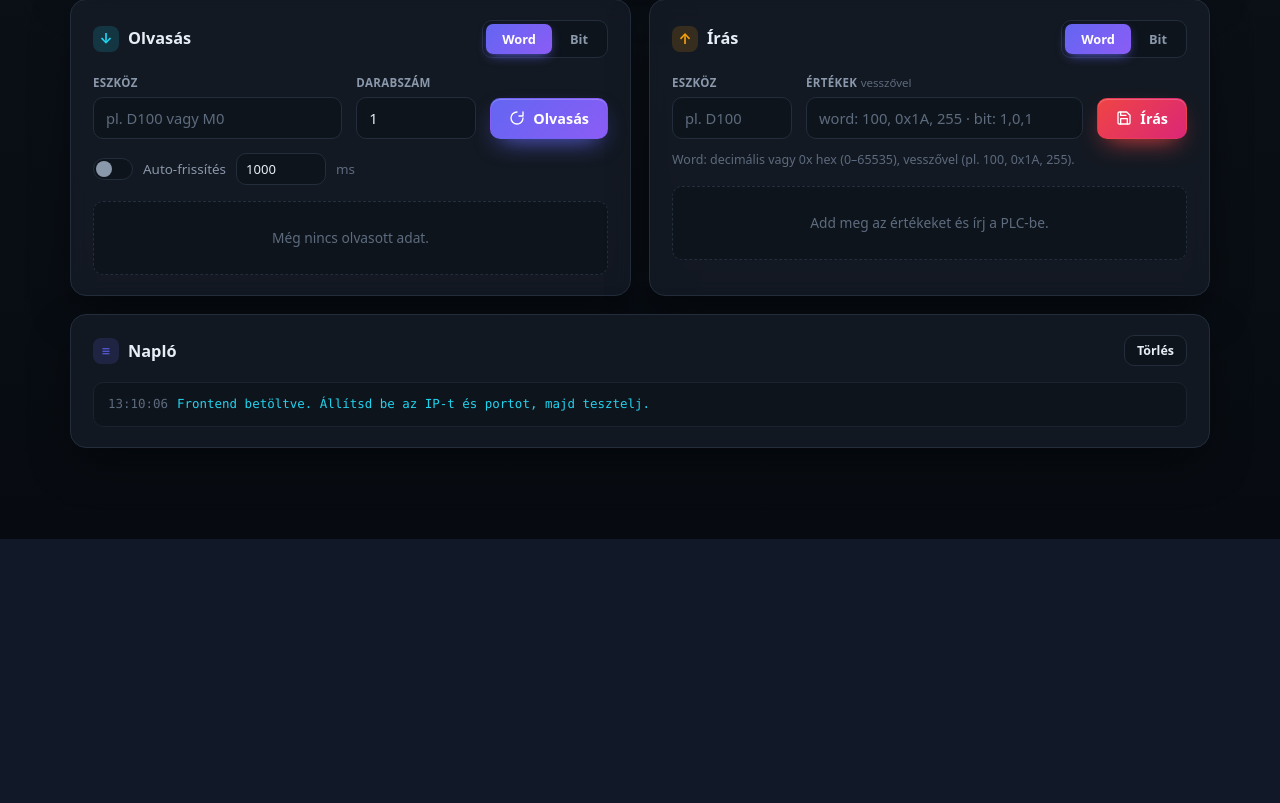
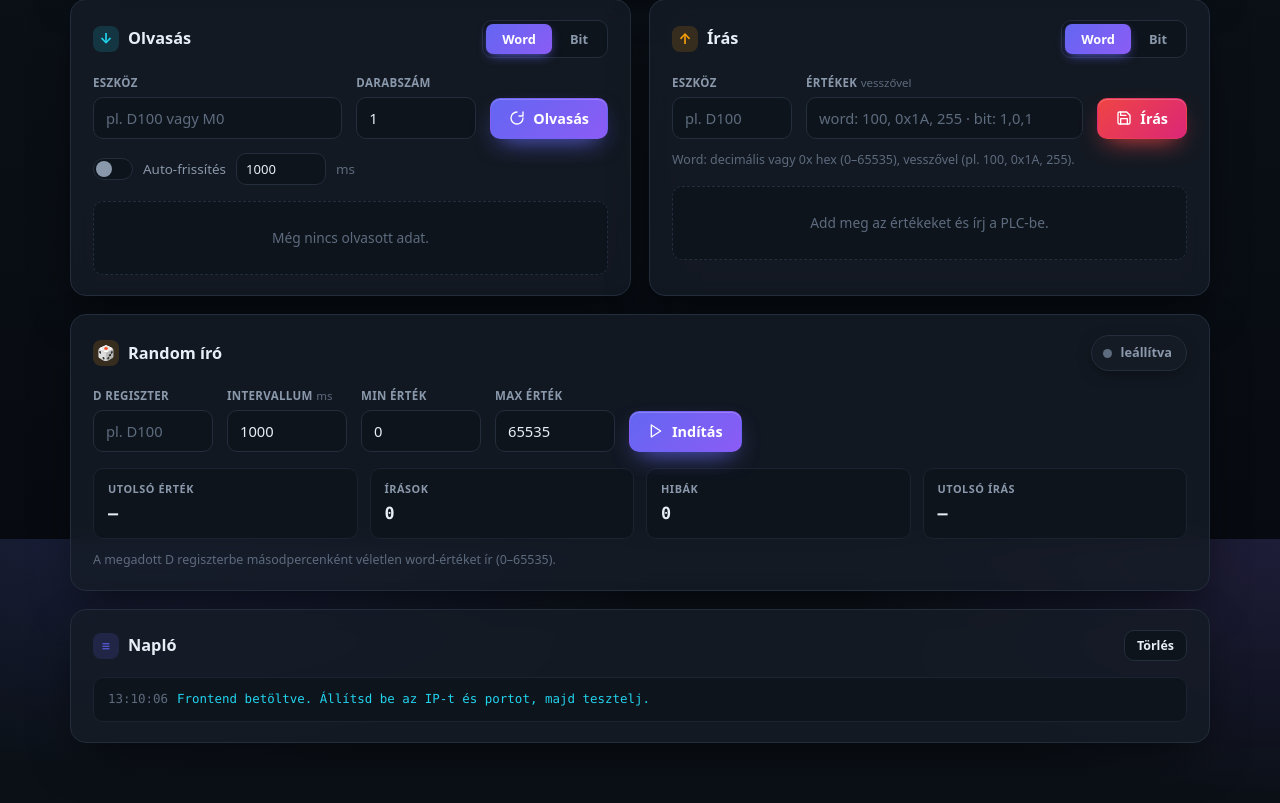
Before and after one commit to CoolFrog2/SLMP, a Flask app: page / in a window 1280 px wide. Shown: the part 261-1064 px from the top of the page. Before the commit the page ends 800 px from the top, so only its background shows below. Run offline with Flask 3, Linux system fonts and the light colour scheme.

Commit message:
Random D-regiszter író: másodpercenként véletlen word
- app.py: RandomWriter háttérszál (saját stop-event, thread-safe státusz),
  /api/random/start|stop|status végpontok; állítható intervallum (200-60000
  ms), min/max érték; 10 egymást követő hiba után automatikus leállás
- frontend: "Random író" panel start/stop gombbal, élő státusszal
  (utolsó érték, írások, hibák, utolsó írás ideje), 1 mp-es polling;
  oldalbetöltéskor a szerver futó állapotát tükrözi

Co-Authored-By: Claude Opus 4.8 (1M context) <noreply@anthropic.com>

```diff
--- a/app.py
+++ b/app.py
@@ -6,6 +6,9 @@ a backend megnyitja a TCP kapcsolatot, elvégzi a műveletet, majd bontja.
 """
 
 import os
+import random
+import threading
+import time
 
 from flask import Flask, render_template, request, jsonify
 
@@ -203,6 +206,134 @@ def device_at(device_str, offset):
         return f"{device_str}+{offset}"
 
 
+# ---------------------------------------------------------------------------
+# Random író háttérfeladat
+#   Egy megadott (word) regiszterbe — jellemzően D — adott időközönként
+#   véletlen értéket ír, amíg le nem állítják. Egyszerre egy fut.
+# ---------------------------------------------------------------------------
+class RandomWriter:
+    AUTO_STOP_AFTER = 10  # ennyi egymást követő hiba után automatikus leállás
+
+    def __init__(self):
+        self._thread = None
+        self._stop = None
+        self._lock = threading.Lock()
+        self.status = self._idle_status()
+
+    @staticmethod
+    def _idle_status():
+        return {
+            "running": False, "device": None, "interval_ms": None,
+            "min": None, "max": None, "last_value": None, "last_hex": None,
+            "last_write_at": None, "writes": 0, "errors": 0, "last_error": None,
+        }
+
+    def start(self, host, port, timeout, device, interval_ms, vmin, vmax):
+        with self._lock:
+            # futó példány leállítása (saját stop-eventjével)
+            if self._stop is not None:
+                self._stop.set()
+            stop_event = threading.Event()
+            self._stop = stop_event
+            cfg = {
+                "host": host, "port": port, "timeout": timeout, "device": device,
+                "interval": interval_ms / 1000.0, "vmin": vmin, "vmax": vmax,
+            }
+            self.status = self._idle_status()
+            self.status.update({
+                "running": True, "device": device, "interval_ms": interval_ms,
+                "min": vmin, "max": vmax,
+            })
+            self._thread = threading.Thread(
+                target=self._run, args=(stop_event, cfg), daemon=True)
+            self._thread.start()
+
+    def stop(self):
+        with self._lock:
+            if self._stop is not None:
+                self._stop.set()
+            self._thread = None
+            self.status["running"] = False
+
+    def _run(self, stop_event, cfg):
+        consecutive = 0
+        while not stop_event.is_set():
+            value = random.randint(cfg["vmin"], cfg["vmax"])
+            try:
+                with SlmpClient(cfg["host"], cfg["port"], timeout=cfg["timeout"]) as client:
+                    client.write_words(cfg["device"], [value])
+                with self._lock:
+                    if stop_event.is_set():
+                        break
+                    self.status["last_value"] = value
+                    self.status["last_hex"] = f"0x{value:04X}"
+                    self.status["last_write_at"] = time.time()
+                    self.status["writes"] += 1
+                consecutive = 0
+            except Exception as e:  # SLMP/hálózati hiba: jelöljük, de tovább próbáljuk
+                consecutive += 1
+                with self._lock:
+                    self.status["errors"] += 1
+                    self.status["last_error"] = str(e)
+                    if consecutive >= self.AUTO_STOP_AFTER:
+                        self.status["running"] = False
+                        self.status["last_error"] = \
+                            f"Automatikus leállás {consecutive} hiba után: {e}"
+                if consecutive >= self.AUTO_STOP_AFTER:
+                    break
+            stop_event.wait(cfg["interval"])
+
+    def get_status(self):
+        with self._lock:
+            return dict(self.status)
+
+
+random_writer = RandomWriter()
+
+
+@app.route("/api/random/start", methods=["POST"])
+def api_random_start():
+    data = request.get_json(force=True, silent=True) or {}
+    try:
+        host = (data.get("ip") or "").strip()
+        port = data.get("port")
+        if not host:
+            raise ValueError("Hiányzó IP cím.")
+        if not port:
+            raise ValueError("Hiányzó port.")
+        timeout = float(data.get("timeout", 3.0))
+        device = (data.get("device") or "").strip()
+        parse_device(device)  # korai validáció (a word-írás bármely word-eszközre megy)
+        interval_ms = int(data.get("interval", 1000))
+        if interval_ms < 200 or interval_ms > 60000:
+            raise ValueError("Az intervallum 200 és 60000 ms között lehet.")
+        vmin = _parse_word_value(data.get("min", 0))
+        vmax = _parse_word_value(data.get("max", 65535))
+        if vmin > vmax:
+            raise ValueError("A minimum nem lehet nagyobb a maximumnál.")
+    except (ValueError, TypeError) as e:
+        return _error(str(e))
+
+    random_writer.start(host, int(port), timeout, device, interval_ms, vmin, vmax)
+    return jsonify({
+        "ok": True,
+        "message": f"Random írás indítva: {device} minden {interval_ms} ms-ben ({vmin}–{vmax})",
+        "status": random_writer.get_status(),
+    })
+
+
+@app.route("/api/random/stop", methods=["POST"])
+def api_random_stop():
+    random_writer.stop()
+    return jsonify({"ok": True, "message": "Random írás leállítva.",
+                    "status": random_writer.get_status()})
+
+
+@app.route("/api/random/status", methods=["GET", "POST"])
+def api_random_status():
+    return jsonify({"ok": True, "status": random_writer.get_status()})
+
+
 if __name__ == "__main__":
     # Izolált rendszerhez kényelmes alapértékek:
     #  - host alapból 0.0.0.0 -> a weblap a hálózat bármely gépéről elérhető.
--- a/static/app.js
+++ b/static/app.js
@@ -296,9 +296,142 @@ function updateHint() {
 ["write-device", "write-values"].forEach((id) =>
   $(id).addEventListener("keydown", (e) => { if (e.key === "Enter") $("btn-write").click(); }));
 
+/* ===================== Random író ===================== */
+let rndPoll = null;
+let rndRunning = false;
+
+function rndSetRunning(running) {
+  rndRunning = running;
+  const btn = $("btn-rnd-toggle");
+  const label = btn.querySelector("span");
+  const state = $("rnd-state");
+  if (running) {
+    btn.classList.replace("btn-primary", "btn-danger");
+    label.textContent = "Leállítás";
+    state.dataset.state = "running";
+  } else {
+    btn.classList.replace("btn-danger", "btn-primary");
+    label.textContent = "Indítás";
+    state.dataset.state = "unknown";
+    $("rnd-state-text").textContent = "leállítva";
+  }
+}
+
+function agoText(epochSec) {
+  const diff = Date.now() / 1000 - epochSec;
+  if (diff < 1.5) return "most";
+  if (diff < 60) return `${Math.round(diff)} mp-e`;
+  return `${Math.round(diff / 60)} perce`;
+}
+
+function rndRenderStatus(s) {
+  const lastEl = $("rnd-last");
+  const newVal = (s.last_value === null || s.last_value === undefined)
+    ? "—" : `${s.last_value} · ${s.last_hex}`;
+  if (newVal !== "—" && lastEl.textContent !== newVal) {
+    lastEl.classList.remove("flash");
+    void lastEl.offsetWidth;        // reflow -> animáció újrajátszása
+    lastEl.classList.add("flash");
+  }
+  lastEl.textContent = newVal;
+  $("rnd-writes").textContent = s.writes ?? 0;
+  $("rnd-errors").textContent = s.errors ?? 0;
+  $("rnd-when").textContent = s.last_write_at ? agoText(s.last_write_at) : "—";
+  if (s.running) $("rnd-state-text").textContent = `fut · ${s.device} / ${s.interval_ms} ms`;
+}
+
+function rndStartPolling() {
+  rndStopPolling();
+  rndPoll = setInterval(rndPollStatus, 1000);
+}
+function rndStopPolling() {
+  if (rndPoll) { clearInterval(rndPoll); rndPoll = null; }
+}
+
+async function rndPollStatus() {
+  try {
+    const d = await apiPost("/api/random/status", {});
+    rndRenderStatus(d.status);
+    if (!d.status.running && rndRunning) {     // a szerver állította le (pl. auto-stop)
+      rndStopPolling();
+      rndSetRunning(false);
+      const reason = d.status.last_error || "ismeretlen ok";
+      toast("Random író leállt: " + reason, "err");
+      log("Random író leállt: " + reason, "err");
+    }
+  } catch (e) {
+    rndStopPolling();
+    rndSetRunning(false);
+    toast("Random státusz hiba: " + e.message, "err");
+  }
+}
+
+$("btn-rnd-toggle").addEventListener("click", async () => {
+  const btn = $("btn-rnd-toggle");
+
+  if (rndRunning) {
+    busy(btn, true);
+    try {
+      const d = await apiPost("/api/random/stop", {});
+      rndStopPolling();
+      rndSetRunning(false);
+      rndRenderStatus(d.status);
+      toast("Random írás leállítva.", "ok");
+      log("Random írás leállítva.", "ok");
+    } catch (e) {
+      toast("Leállítás hiba: " + e.message, "err");
+    } finally {
+      busy(btn, false);
+    }
+    return;
+  }
+
+  const device = $("rnd-device").value.trim();
+  if (!device) { toast("Adj meg egy D regisztert!", "err"); return; }
+  const params = {
+    ...connParams(),
+    device,
+    interval: parseInt($("rnd-interval").value, 10) || 1000,
+    min: parseInt($("rnd-min").value, 10) || 0,
+    max: isNaN(parseInt($("rnd-max").value, 10)) ? 65535 : parseInt($("rnd-max").value, 10),
+  };
+  busy(btn, true);
+  try {
+    const d = await apiPost("/api/random/start", params);
+    rndSetRunning(true);
+    rndRenderStatus(d.status);
+    rndStartPolling();
+    setConnState("ok", "kapcsolat él");
+    toast(d.message, "ok");
+    log(d.message, "ok");
+  } catch (e) {
+    toast("Random indítás hiba: " + e.message, "err");
+    log("Random indítás hiba: " + e.message, "err");
+  } finally {
+    busy(btn, false);
+  }
+});
+
+// Oldalbetöltéskor: ha a szerveren már fut a random író, tükrözzük az állapotot.
+async function rndInit() {
+  try {
+    const d = await apiPost("/api/random/status", {});
+    if (d.status.running) {
+      if (d.status.device) $("rnd-device").value = d.status.device;
+      if (d.status.interval_ms) $("rnd-interval").value = d.status.interval_ms;
+      if (d.status.min !== null && d.status.min !== undefined) $("rnd-min").value = d.status.min;
+      if (d.status.max !== null && d.status.max !== undefined) $("rnd-max").value = d.status.max;
+      rndSetRunning(true);
+      rndRenderStatus(d.status);
+      rndStartPolling();
+    }
+  } catch (e) { /* csendben — pl. ha token kell és még nincs megadva */ }
+}
+
 /* ===================== Indítás ===================== */
 initSegment("read-mode");
 initSegment("write-mode", updateHint);
 loadPrefs();
 updateHint();
+rndInit();
 log("Frontend betöltve. Állítsd be az IP-t és portot, majd tesztelj.", "info");
--- a/static/style.css
+++ b/static/style.css
@@ -390,6 +390,30 @@ input:focus {
 .msg-ok { color: var(--green); background: color-mix(in srgb, var(--green) 12%, transparent); border: 1px solid color-mix(in srgb, var(--green) 30%, transparent); }
 .msg-err { color: var(--red); background: color-mix(in srgb, var(--red) 12%, transparent); border: 1px solid color-mix(in srgb, var(--red) 30%, transparent); }
 
+/* ---- Random író ---- */
+.rnd-pill[data-state="unknown"] { color: var(--muted); }
+.rnd-pill[data-state="running"] { color: var(--green); border-color: color-mix(in srgb, var(--green) 40%, var(--border)); }
+.rnd-pill[data-state="running"] .conn-dot { background: var(--green); box-shadow: 0 0 0 4px var(--green-glow); animation: pulse 1.8s infinite; }
+
+.stat-row {
+  display: grid;
+  grid-template-columns: repeat(4, 1fr);
+  gap: 12px;
+  margin-top: 16px;
+}
+@media (max-width: 600px) { .stat-row { grid-template-columns: repeat(2, 1fr); } }
+.stat {
+  display: flex; flex-direction: column; gap: 4px;
+  padding: 12px 14px;
+  border-radius: var(--radius-sm);
+  background: var(--surface-2);
+  border: 1px solid var(--border-soft);
+}
+.stat-label { font-size: 0.68rem; text-transform: uppercase; letter-spacing: 0.05em; color: var(--muted); font-weight: 600; }
+.stat-val { font-family: var(--mono); font-size: 1.05rem; font-weight: 600; font-variant-numeric: tabular-nums; }
+.stat-val.flash { animation: flash 0.5s ease; }
+@keyframes flash { 0% { color: var(--accent-2); } 100% { color: var(--text); } }
+
 /* ---- Napló konzol ---- */
 .console {
   font-family: var(--mono);
--- a/templates/index.html
+++ b/templates/index.html
@@ -152,6 +152,51 @@
         </section>
       </div>
 
+      <!-- ───────── Random író ───────── -->
+      <section class="panel">
+        <div class="panel-head">
+          <h2><span class="ph-icon accent-write">🎲</span> Random író</h2>
+          <div class="conn-pill rnd-pill" id="rnd-state" data-state="unknown">
+            <span class="conn-dot"></span>
+            <span id="rnd-state-text">leállítva</span>
+          </div>
+        </div>
+
+        <div class="field-grid">
+          <div class="field field-sm">
+            <label for="rnd-device">D regiszter</label>
+            <input type="text" id="rnd-device" placeholder="pl. D100" spellcheck="false">
+          </div>
+          <div class="field field-sm">
+            <label for="rnd-interval">Intervallum <span class="muted-tag">ms</span></label>
+            <input type="number" id="rnd-interval" value="1000" min="200" max="60000" step="100">
+          </div>
+          <div class="field field-sm">
+            <label for="rnd-min">Min érték</label>
+            <input type="number" id="rnd-min" value="0" min="0" max="65535">
+          </div>
+          <div class="field field-sm">
+            <label for="rnd-max">Max érték</label>
+            <input type="number" id="rnd-max" value="65535" min="0" max="65535">
+          </div>
+          <div class="field field-action">
+            <label>&nbsp;</label>
+            <button class="btn btn-primary" id="btn-rnd-toggle">
+              <svg viewBox="0 0 24 24" width="16" height="16" fill="none" stroke="currentColor" stroke-width="2" stroke-linecap="round" stroke-linejoin="round"><polygon points="5 3 19 12 5 21 5 3"/></svg>
+              <span>Indítás</span>
+            </button>
+          </div>
+        </div>
+
+        <div class="stat-row" id="rnd-stats">
+          <div class="stat"><span class="stat-label">Utolsó érték</span><span class="stat-val" id="rnd-last">—</span></div>
+          <div class="stat"><span class="stat-label">Írások</span><span class="stat-val" id="rnd-writes">0</span></div>
+          <div class="stat"><span class="stat-label">Hibák</span><span class="stat-val" id="rnd-errors">0</span></div>
+          <div class="stat"><span class="stat-label">Utolsó írás</span><span class="stat-val" id="rnd-when">—</span></div>
+        </div>
+        <p class="hint" id="rnd-hint">A megadott D regiszterbe másodpercenként véletlen word-értéket ír (0–65535).</p>
+      </section>
+
       <!-- ───────── Napló ───────── -->
       <section class="panel">
         <div class="panel-head">
```
